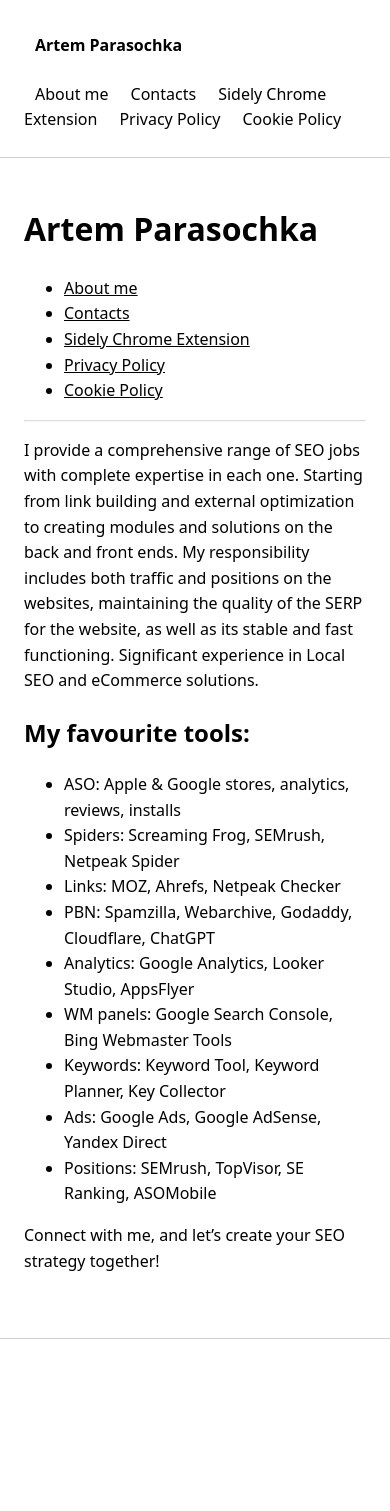
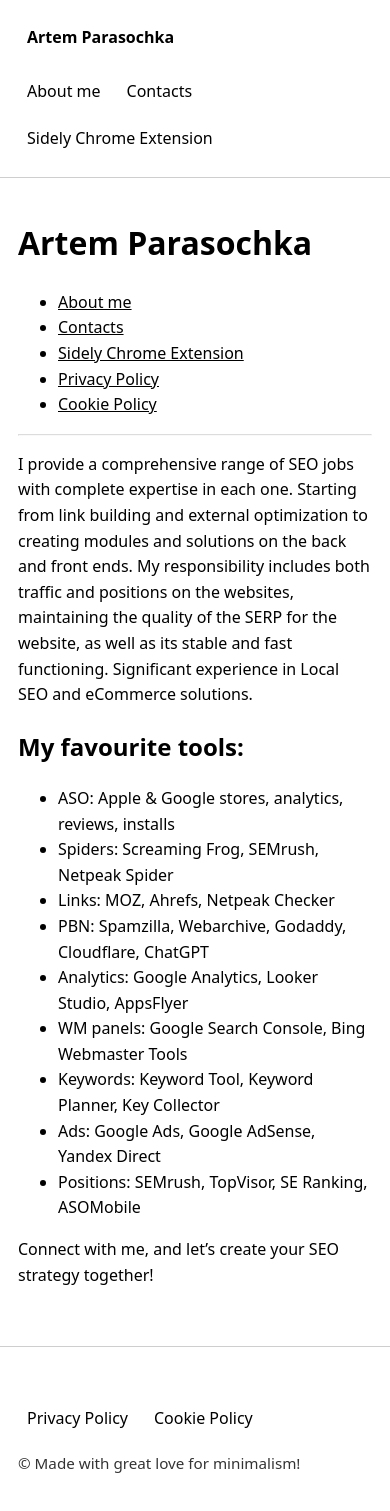
Before and after one commit to parasochka/parasochka.com, a PHP site: page / in a window 390 px wide. Before the commit the page ends 1339 px from the top, so only its background shows below. Run offline with PHP 8.4, Linux system fonts and the light colour scheme.

Commit message:
Update footer links and improve responsive layout

```diff
--- a/assets/style.css
+++ b/assets/style.css
@@ -8,9 +8,19 @@ header{position:sticky;top:0;background:Canvas;backdrop-filter:saturate(180%) bl
 .nav a{padding:8px 10px;border-radius:10px;text-decoration:none;border:1px solid transparent}
 .nav a:hover{border-color:color-mix(in oklab,CanvasText 20%,Canvas)}
 .brand{font-weight:700}
+.links,.footer-links{display:flex;flex-wrap:wrap;gap:8px 12px}
+.footer-links a{padding:6px 8px;border-radius:8px;text-decoration:none;border:1px solid transparent}
+.footer-links a:hover{border-color:color-mix(in oklab,CanvasText 20%,Canvas)}
+.footer-note{margin:12px 0 0;font-size:.95em;opacity:.8}
 main{padding:24px 0}
 footer{border-top:1px solid color-mix(in oklab,CanvasText 15%,Canvas);padding:18px 0;margin-top:24px}
 .wp-block-image img{max-width:100%;height:auto;border-radius:12px}
 figure{margin:18px 0}
 figcaption{opacity:.75;font-size:.95em}
 hr{opacity:.35}
+@media (max-width:720px){
+  .container{padding:18px}
+  .nav{flex-direction:column;align-items:flex-start}
+  .links,.footer-links{gap:8px}
+  .nav a{padding:6px 8px}
+}
--- a/index.html
+++ b/index.html
@@ -3,7 +3,7 @@
 <head>
 <meta charset="utf-8">
 <meta name="viewport" content="width=device-width, initial-scale=1">
-<title>Home</title>
+<title>Home - Artem Parasochka</title>
 <link rel="stylesheet" href="/assets/style.css">
 <link rel="canonical" href="https://parasochka.com/">
 </head>
@@ -12,7 +12,7 @@
   <div class="container">
     <nav class="nav">
       <a class="brand" href="/">Artem Parasochka</a>
-      <div class="links"><a href="/about-me/">About me</a><a href="/contacts/">Contacts</a><a href="/sidely-chatgpt-sidebar/">Sidely Chrome Extension</a><a href="/privacy-policy/">Privacy Policy</a><a href="/cookie-policy/">Cookie Policy</a></div>
+      <div class="links"><a href="/about-me/">About me</a><a href="/contacts/">Contacts</a><a href="/sidely-chatgpt-sidebar/">Sidely Chrome Extension</a></div>
     </nav>
   </div>
 </header>
@@ -26,7 +26,8 @@
 <footer>
   <div class="container">
     <ul class="wp-block-social-links"><!-- wp:social-link {"url":"https://www.linkedin.com/in/parasochka/","service":"linkedin","rel":"nofollow"} /--><!-- wp:social-link {"url":"https://www.facebook.com/parasochka","service":"facebook","rel":"nofollow"} /--><!-- wp:social-link {"url":"https://twitter.com/parasochkaartem","service":"twitter","rel":"nofollow"} /--><!-- wp:social-link {"url":"https://t.me/aparasochka","service":"telegram","rel":"nofollow"} /--></ul>
-
+    <div class="footer-links"><a href="/privacy-policy/">Privacy Policy</a><a href="/cookie-policy/">Cookie Policy</a></div>
+    <p class="footer-note">© Made with great love for minimalism!</p>
   </div>
 </footer>
 </body>
```
Also changed, not shown: about-me/index.html (+4 -3 lines), contacts/index.html (+4 -3 lines), cookie-policy/index.html (+4 -3 lines), privacy-policy/index.html (+4 -3 lines), sidely-chatgpt-sidebar/index.html (+5 -3 lines).
